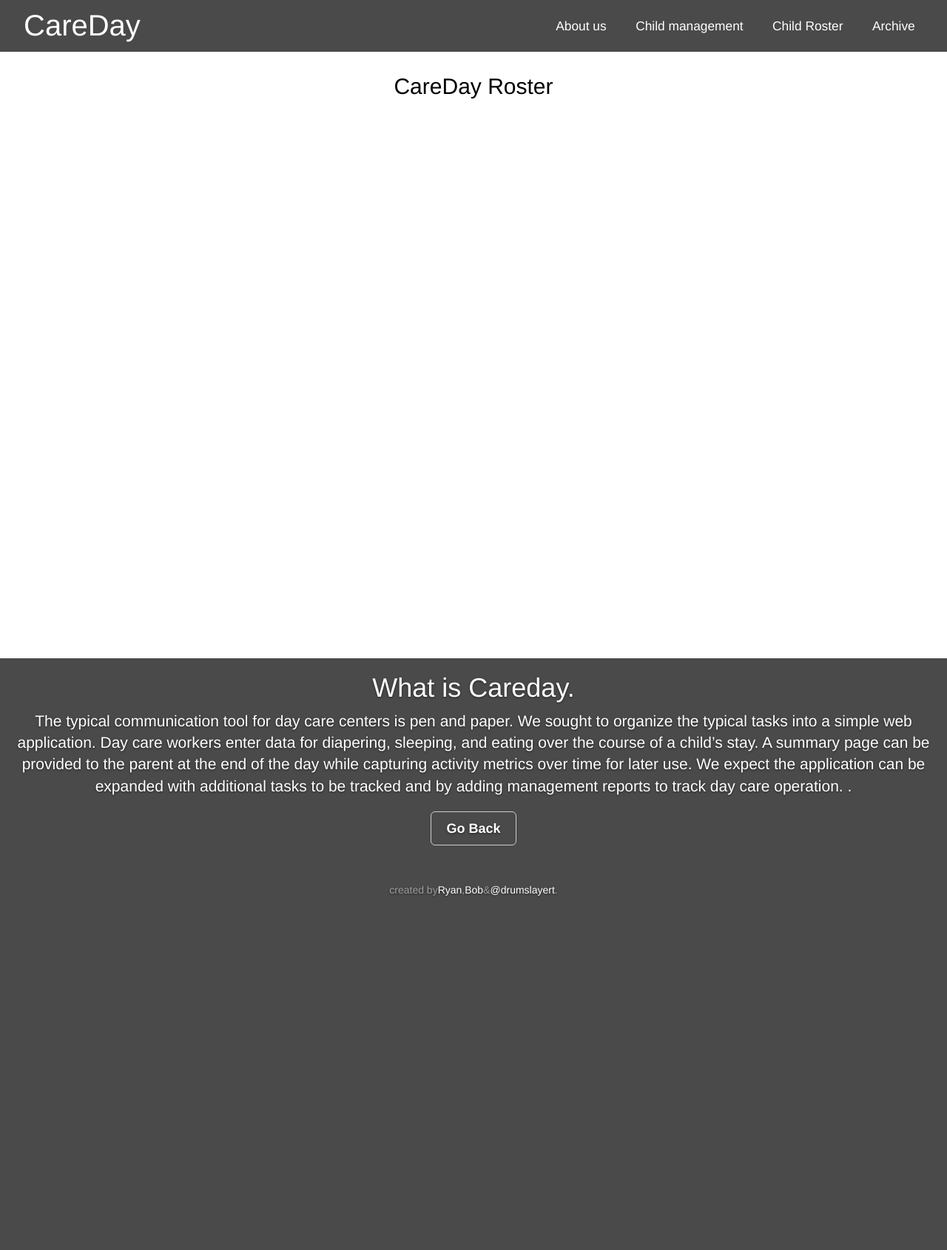
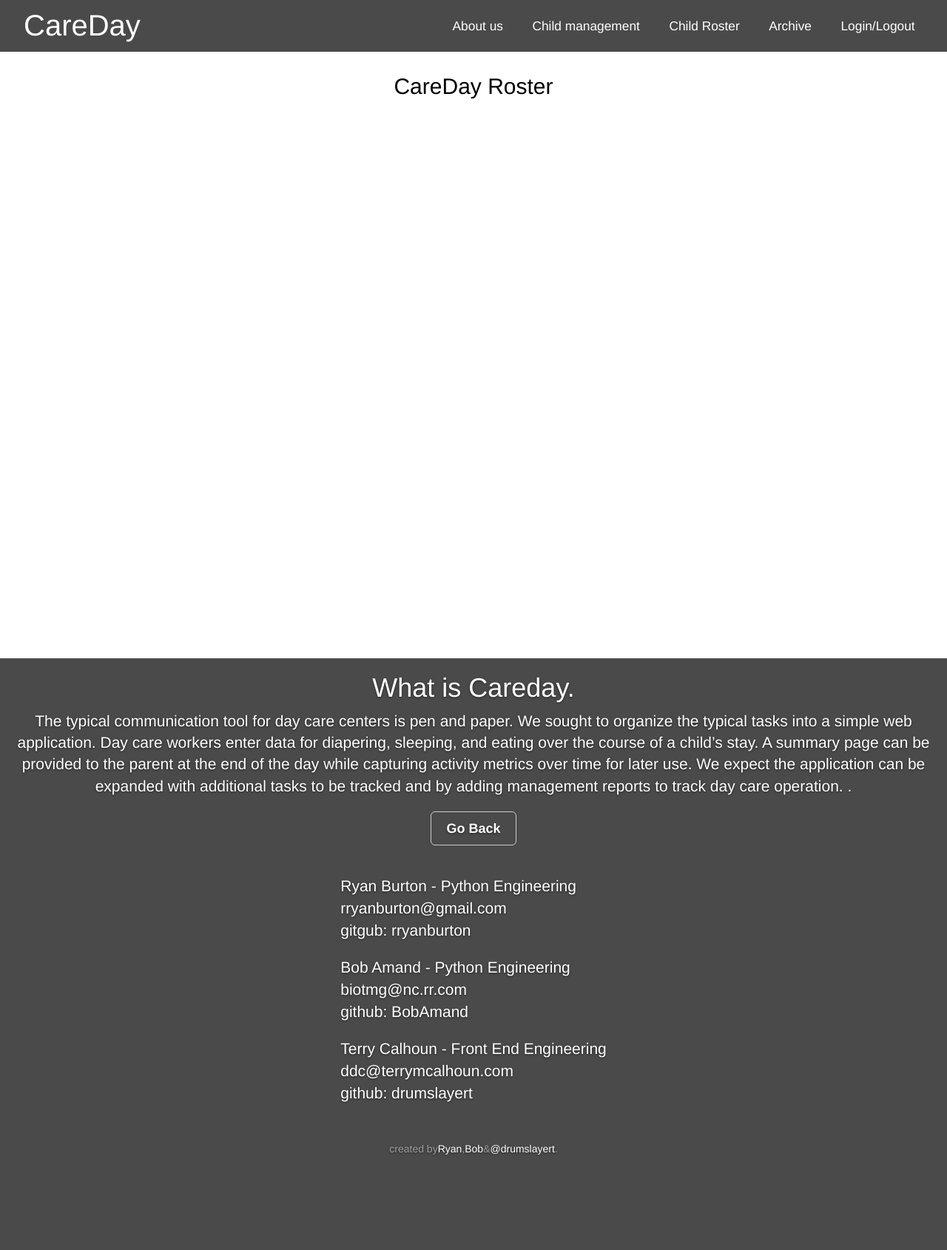
Before and after one commit to rryanburton/CareDay-RB, a Django app: page /child in a window 1280 px wide. Shown: the whole page at 74% size. Run offline with Django 3.2, Linux system fonts and the light colour scheme; data that the repository does not hold is empty; some libraries are stand-ins or nearby versions.

Commit message:
add contact info in footer about us section for each of us

```diff
--- a/careapp/templates/base.html
+++ b/careapp/templates/base.html
@@ -33,11 +33,20 @@ a:active  {color:white; background-color:transparent; text-decoration:none}
 {% else %}
         <h1>CareDay</h1>
 {% endif %}
+<nav id="tablet">
+  <ul class="navigation group">
+      <li><a class="scroll" href="#">About us</a></li>
+        <li><a href="child">Child Roster</a></li>
+        <li><a href="child/new">Child management</a></li>
+        <li><a href="calendar">Archive</a></li>
+    </ul>
+</nav>
   <nav id="main-nav">
-    <a id="scroll" href="#">About us</a>
+    <a class="scroll" href="#">About us</a>
     <a href="child/new">Child management</a>
     <a href="child">Child Roster</a>
     <a href="calendar">Archive</a>
+    <a href="/">Login/Logout</a>
   </nav>
 
   </header></div>
@@ -61,6 +70,21 @@ a:active  {color:white; background-color:transparent; text-decoration:none}
        </p>
      </div>
       <div class="mastfoot">
+        <ul id="Ryan">
+          <li>Ryan Burton - Python Engineering</li>
+          <li>rryanburton@gmail.com</li>
+          <li>gitgub: rryanburton</li>
+        <ul>
+        <ul id="Bob">
+          <li>Bob Amand - Python Engineering</li>
+          <li>biotmg@nc.rr.com</li>
+          <li>github: BobAmand</li>
+        <ul>
+        <ul id="Terry">
+          <li>Terry Calhoun - Front End Engineering</li>
+          <li>ddc@terrymcalhoun.com</li>
+          <li>github: drumslayert</li>
+        <ul>
        <div class="inner">
          <p>created by<a href="#">Ryan</a>,<a href="#">Bob</a>&<a href="https://twitter.com/drumslayert">@drumslayert</a>.</p>
        </div>
```
